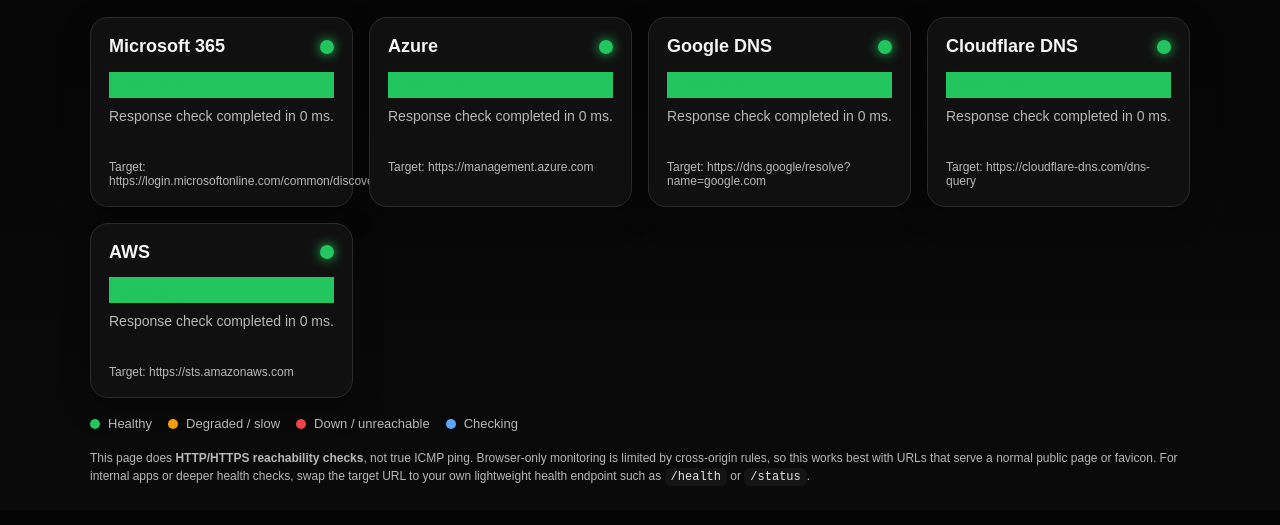
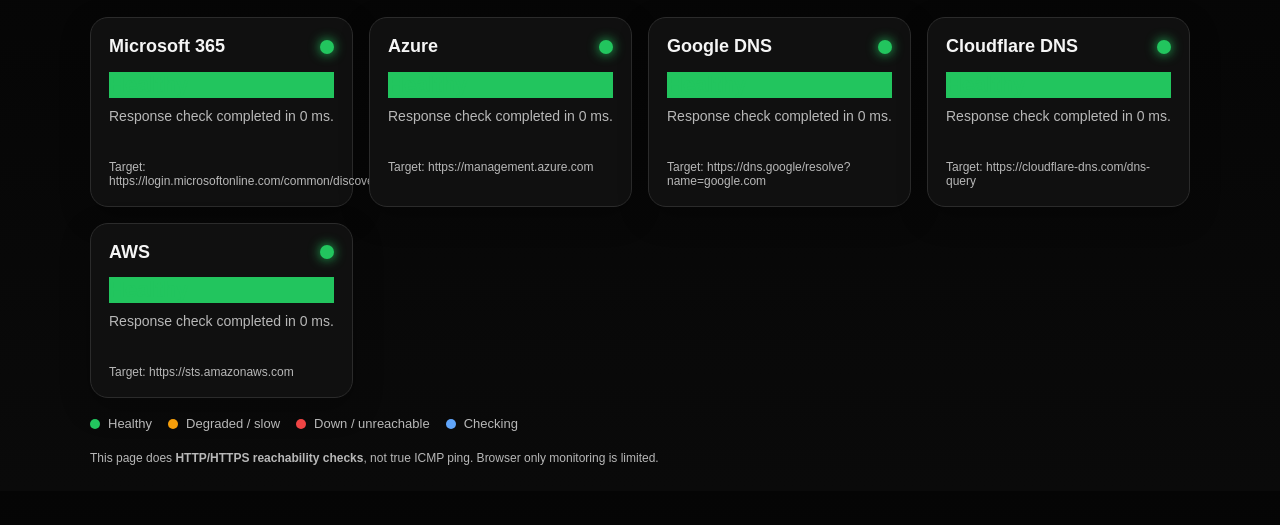
Before and after one commit to joshhernandez94/service-status-dashboard, a plain HTML site: page index.html in a window 1280 px wide. Shown: the part 83-608 px from the top of the page. Drawn offline with Linux system fonts and the light colour scheme.

Commit message:
Update index.html

```diff
--- a/index.html
+++ b/index.html
@@ -199,7 +199,7 @@
     </div>
 
     <div class="footer-note">
-      This page does <strong>HTTP/HTTPS reachability checks</strong>, not true ICMP ping. Browser-only monitoring is limited by cross-origin rules, so this works best with URLs that serve a normal public page or favicon. For internal apps or deeper health checks, swap the target URL to your own lightweight health endpoint such as <code>/health</code> or <code>/status</code>.
+      This page does <strong>HTTP/HTTPS reachability checks</strong>, not true ICMP ping. Browser only monitoring is limited.
     </div>
   </div>
 
```
